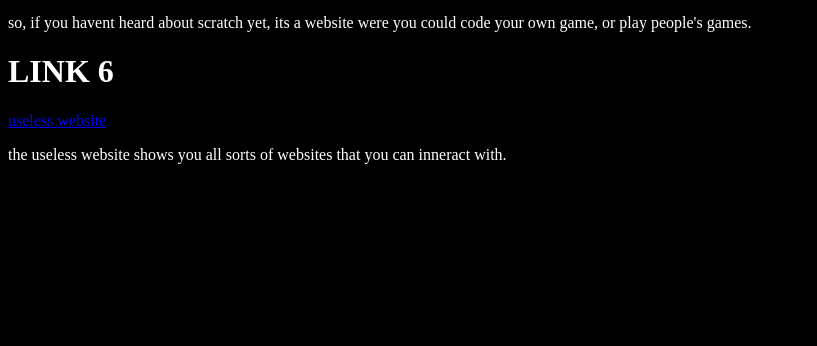
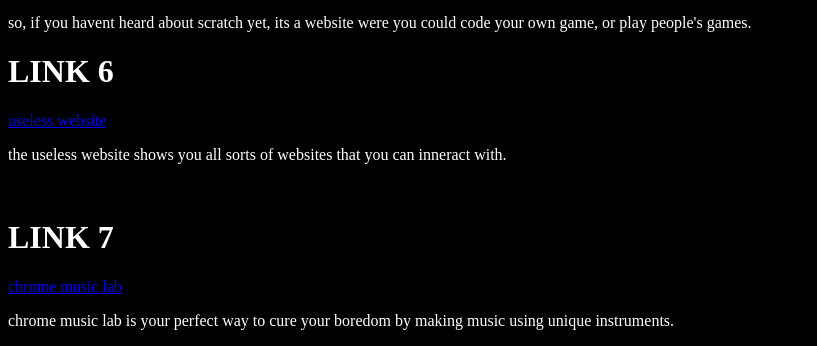
Before and after one commit to Stemteacherics/hussein, a plain HTML site: page index.html in a window 1280 px wide. Shown: the part 712-1058 px from the top of the page, without its empty margins (0-817 px from the left). Before the commit the page ends 918 px from the top, so only its background shows below. Drawn offline with Linux system fonts and the light colour scheme.

Commit message:
Update index.html

```diff
--- a/index.html
+++ b/index.html
@@ -29,3 +29,7 @@
 <p style="color: white;">the useless website shows you all sorts of websites that you can inneract with.</p>
 
 <a style="color: black;" href="https://stemteacherics.github.io/SECRET/">...</a>
+
+<h1 style="color: white;">LINK 7</h1>
+<a href="https://musiclab.chromeexperiments.com/">chrome music lab</a>
+<p style="color: white;">chrome music lab is your perfect way to cure your boredom by making music using unique instruments.</p>
```
